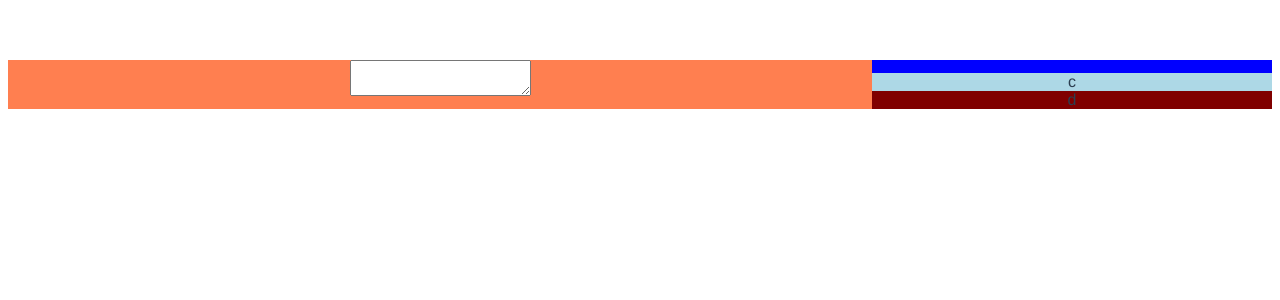
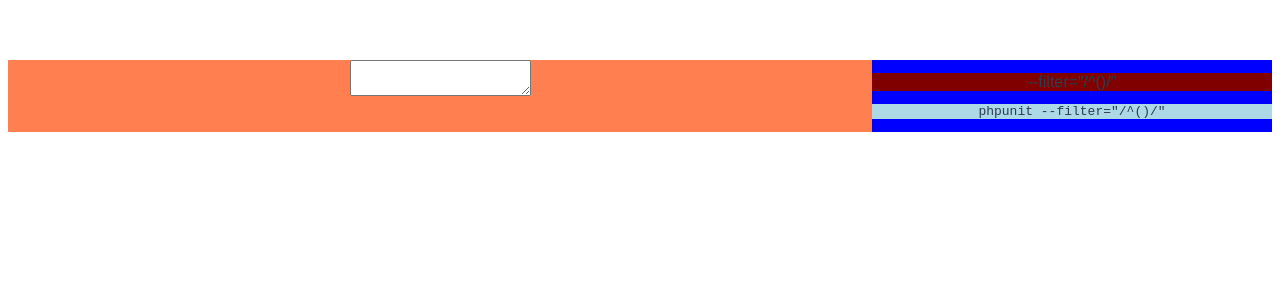
Before and after one commit to amcsi/phpunit-failures, a Vue app: page /#/ in a window 1280 px wide. Shown: the top 300 px of the page. Built offline with nearby package versions, Linux system fonts and the light colour scheme.

Commit message:
Show PhpStorm and CLI output for phpunit

```diff
--- a/src/components/Page.vue
+++ b/src/components/Page.vue
@@ -5,9 +5,9 @@
         <textarea v-model="testOutput"></textarea>
       </div>
       <div class="results">
-        <div class="files"><pre>{{files}}</pre></div>
-        <div class="cli-command">c</div>
-        <div class="phpstorm-command">d</div>
+        <div class="files"><pre>{{ matches.files }}</pre></div>
+        <div class="phpstorm-command">{{ matches.phpstormCommand }}</div>
+        <div class="cli-command"><pre>{{ matches.cliCommand }}</pre></div>
       </div>
     </div>
   </div>
@@ -20,20 +20,24 @@
         testOutput: '',
       };
     },
-    methods: {
-      onTestOutputChange() {
-      },
-    },
     computed: {
-      files() {
+      matches() {
         const pattern = /\s+\d+\) ([\w\\\\:]+)/g;
         let ret = '';
         let match;
+        const matches = [];
         // eslint-disable-next-line no-cond-assign
         while ((match = pattern.exec(this.testOutput)) !== null) {
-          ret += `${match[1]}\n`;
+          matches.push(match[1]);
         }
-        return ret;
+        const escapeBackslahes = input => input.replace(/\\/g, '\\\\');
+        const phpstormCommand = `--filter="/^(${escapeBackslahes(matches.join('|'))})/"`;
+        matches.sort();
+        return {
+          files: matches.join("\n"),
+          phpstormCommand,
+          cliCommand: `phpunit ${escapeBackslahes(phpstormCommand)}`,
+        }
       },
     },
     components: {},
```
